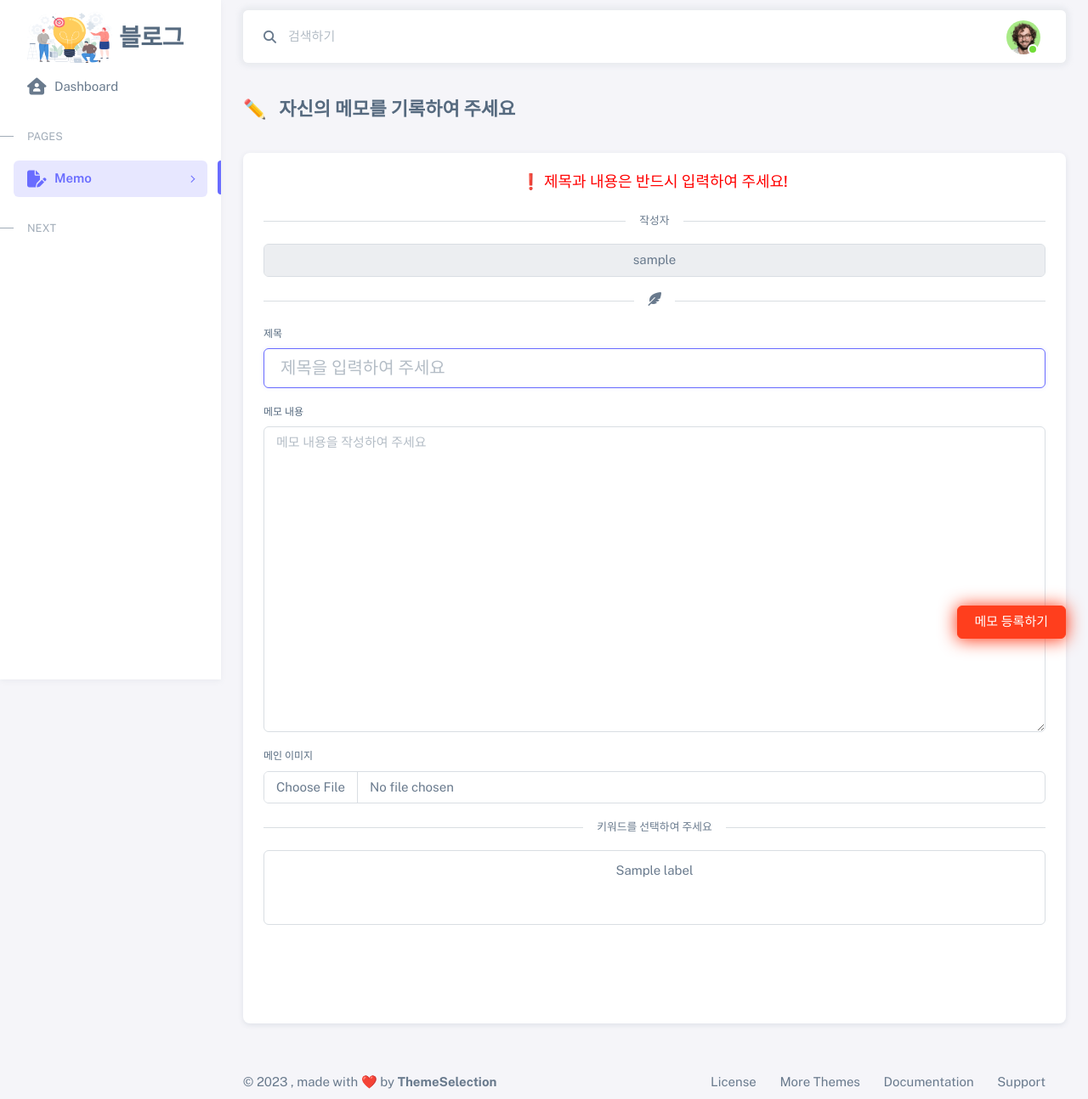
After one commit to LeeHoonUk/My-Blog, a Django app: page /memo/write in a window 1280 px wide. The commit adds this page. Shown: the whole page at 85% size. Run offline with Django 4.2, Linux system fonts and the light colour scheme; a user stored in the database is signed in; tables that the repository leaves empty hold one stand-in row (values such as "Sample post"); parts of the project's set-up code (start-up, migrations or seed data) failed here and were passed over; some libraries are stand-ins or nearby versions.

Commit message:
forms 분리 및 메모 작성 화면 구현

```diff
--- /dev/null
+++ b/apps/forms/memo_forms.py
@@ -0,0 +1,18 @@
+from django import forms
+
+
+# 메모 Form
+class MemoForm(forms.Form):
+    title = forms.CharField(max_length=100, required=True, widget=forms.TextInput(attrs={
+        "id" : "title", "class" : "form-control", "placeholder" : "제목을 입력하여 주세요",
+        "autofocus" : "autofocus", "minlength" : 5, "style" : "font-size:20px"
+    }))
+
+    content = forms.CharField(required=True, widget=forms.Textarea(attrs={
+        "id" : "content", "class" : "form-control", "placeholder" : "메모 내용을 작성하여 주세요",
+        "aria-label": "With textarea", "rows": "15"
+    }))
+
+    img = forms.FileField(widget=forms.FileInput(attrs={
+        "id" : "formFile", "class": "form-control", "type" : "file"
+    }))
--- /dev/null
+++ b/apps/memo/urls.py
@@ -0,0 +1,8 @@
+from apps.memo.views import *
+from django.urls import path
+
+urlpatterns = [
+    # 메모 작성
+    path("write", memo_create, name="m-write"),
+
+]
--- /dev/null
+++ b/apps/memo/views.py
@@ -0,0 +1,18 @@
+from django.shortcuts import render
+from django.contrib.auth.decorators import login_required
+
+from apps.models import Labels
+from apps.forms.memo_forms import *
+
+
+# 메모 작성 = 로그인 시 페이지 접근 가능
+@login_required
+def memo_create(request):
+
+    nav_check = "sidebar_memo"
+
+    form = MemoForm()
+
+    labels = Labels.objects.all()
+
+    return render(request, "memo/create.html", {"form": form, "labels": labels, "nav_check": nav_check})
--- a/apps/user/views.py
+++ b/apps/user/views.py
@@ -1,6 +1,6 @@
 from django.shortcuts import render, redirect
 from django.contrib.auth import logout
-from apps.forms import *
+from apps.forms.user_forms import *
 from django.http.response import JsonResponse
 from apps.models import Users
 from django.contrib.auth.decorators import login_required
--- a/config/urls.py
+++ b/config/urls.py
@@ -28,12 +28,15 @@ router.register(r'memos', MemoViewSet)
 urlpatterns = [
     path('admin/', admin.site.urls),
 
+    # rest_framework
+    path("apis/", include(router.urls)),
+
     # 메인 화면
     path('', index, name="index"),
 
     # 사용자 관련 화면
     path("user/", include("apps.user.urls")),
 
-    # rest_framework
-    path("apis/", include(router.urls)),
+    # 메모 관련 화면
+    path("memo/", include("apps.memo.urls")),
 ]
--- /dev/null
+++ b/templates/memo/create.html
@@ -0,0 +1,83 @@
+{% extends "layout.html" %}
+
+{% load static %}
+
+{% block content %}
+<!-- Content -->
+<div class="container-xxl flex-grow-1 container-p-y">
+    <h4 class="fw-bold py-3 mb-4">✏️ &nbsp; 자신의 메모를 기록하여 주세요</h4>
+
+    <div class="row">
+        <!-- Basic -->
+        <form class="col-md-12" name="testForm">
+            {% csrf_token %}
+            <div class="card mb-4">
+                <h5 class="card-header" style = "color : red; text-align : center">❗️ 제목과 내용은 반드시 입력하여 주세요!</h5>
+                <div class="card-body demo-vertical-spacing demo-only-element">
+                    <div class="divider">
+                        <div class="divider-text">
+                            작성자
+                        </div>
+                    </div>
+
+                    <div class="mb-3">
+                        <input id="writer" class="form-control" value="{{user}}" readonly="readonly" style="text-align : center"/>
+                    </div>
+
+                    <div class="divider">
+                        <div class="divider-text">
+                            <i class="fa-solid fa-feather-pointed"></i>
+                        </div>
+                    </div>
+
+                    <div class="mb-3">
+                        <label for="title" class="form-label">제목</label>
+                        {{form.title}}
+                    </div>
+
+                    <div class="mb-3">
+                        <label for="content" class="form-label">메모 내용</label>
+                        {{form.content}}
+                    </div>
+
+                    <div class="mb-3">
+                        <label for="formFile" class="form-label">메인 이미지</label>
+                        {{form.img}}
+                    </div>
+
+                    <div class="divider">
+                        <div class="divider-text">
+                            키워드를 선택하여 주세요
+                        </div>
+                    </div>
+                    <div class="mb-3">
+                        {% if labels %}
+                            <select class="form-select" id="exampleFormControlSelect2" name="labels" aria-label="Multiple select example" multiple>
+                                {% for l in labels %}
+                                    <option style="text-align:center;margin-top:7px;cursor:pointer" value="{{l.id}}">
+                                        {{l.label}}
+                                    </option>
+                                {% endfor %}
+                            </select>
+                        {% else %}
+                            <div class="keyword_link">
+                                <a id="keyword" href="{% url 'index' %}">
+                                    현재 라벨이 없습니다. 필요한 라벨 등록하기
+                                </a>
+                            </div>
+                        {% endif %}
+                    </div>
+                    <br/><br/><br/><br/>
+                </div>
+            </div>
+        </form>
+    </div>
+</div>
+  <!-- / Content -->
+{% endblock %}
+
+{% block link %}
+<div class="buy-now">
+    <a style="color:white" class="btn btn-danger btn-buy-now btnAjax">메모 등록하기</a>
+</div>
+{% endblock %}
--- a/templates/nav/sidebar.html
+++ b/templates/nav/sidebar.html
@@ -29,6 +29,26 @@
             <span class="menu-header-text">Pages</span>
         </li>
 
+        <!-- Memos -->
+        <li id="sidebar_memo" class="menu-item">
+            <a href="javascript:void(0);" class="menu-link menu-toggle">
+                <i class="menu-icon tf-icons fa-solid fa-file-pen"></i>
+                <div>Memo</div>
+            </a>
+            <ul class="menu-sub">
+                <li class="menu-item">
+                    <a href="{% url 'm-write' %}" class="menu-link">
+                        <div>메모 작성하기</div>
+                    </a>
+                </li>
+                <li class="menu-item">
+                    <a href="#" class="menu-link">
+                        <div>메모 확인하기</div>
+                    </a>
+                </li>
+            </ul>
+        </li>
+
         <li class="menu-header small text-uppercase"><span class="menu-header-text">Next</span></li>
     </ul>
 </aside>
```
Also changed, not shown: apps/forms/user_forms.py (renamed from apps/forms.py, +13 -13 lines), apps/forms/__init__.py (added).
